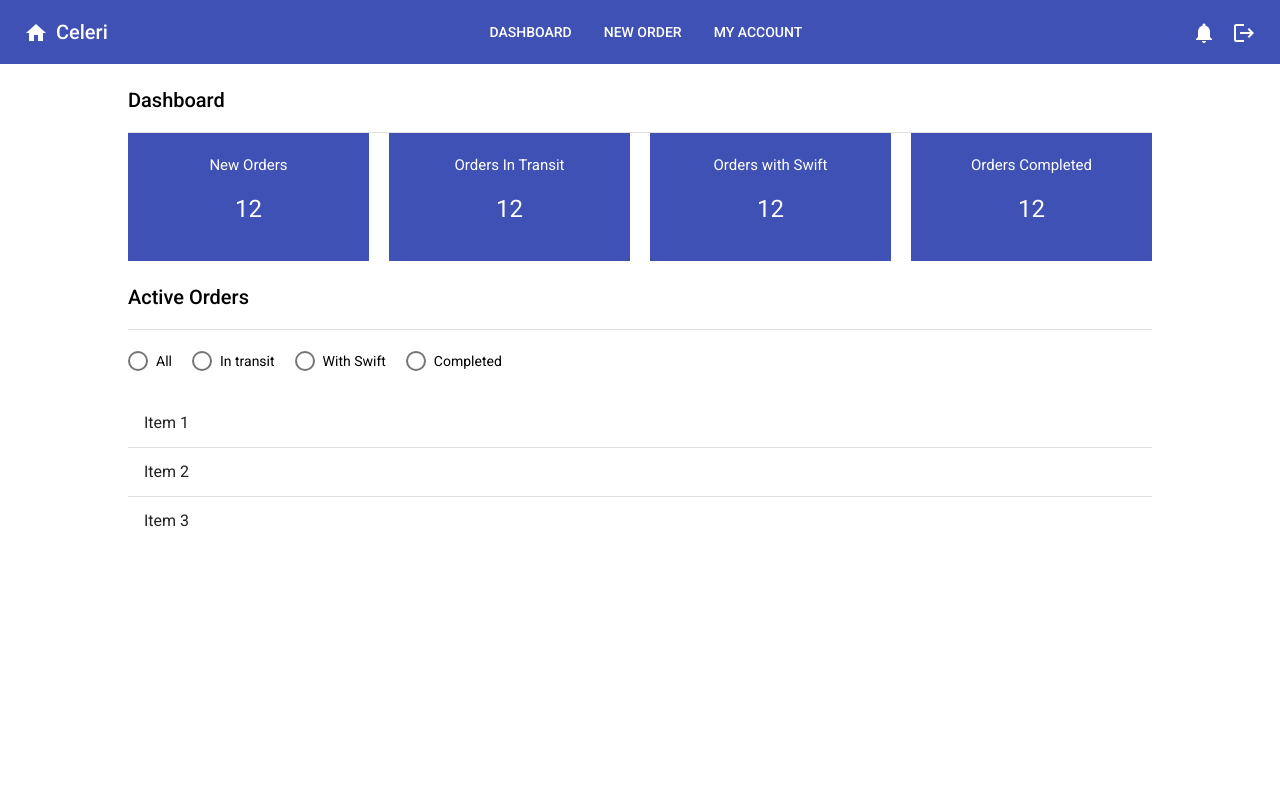
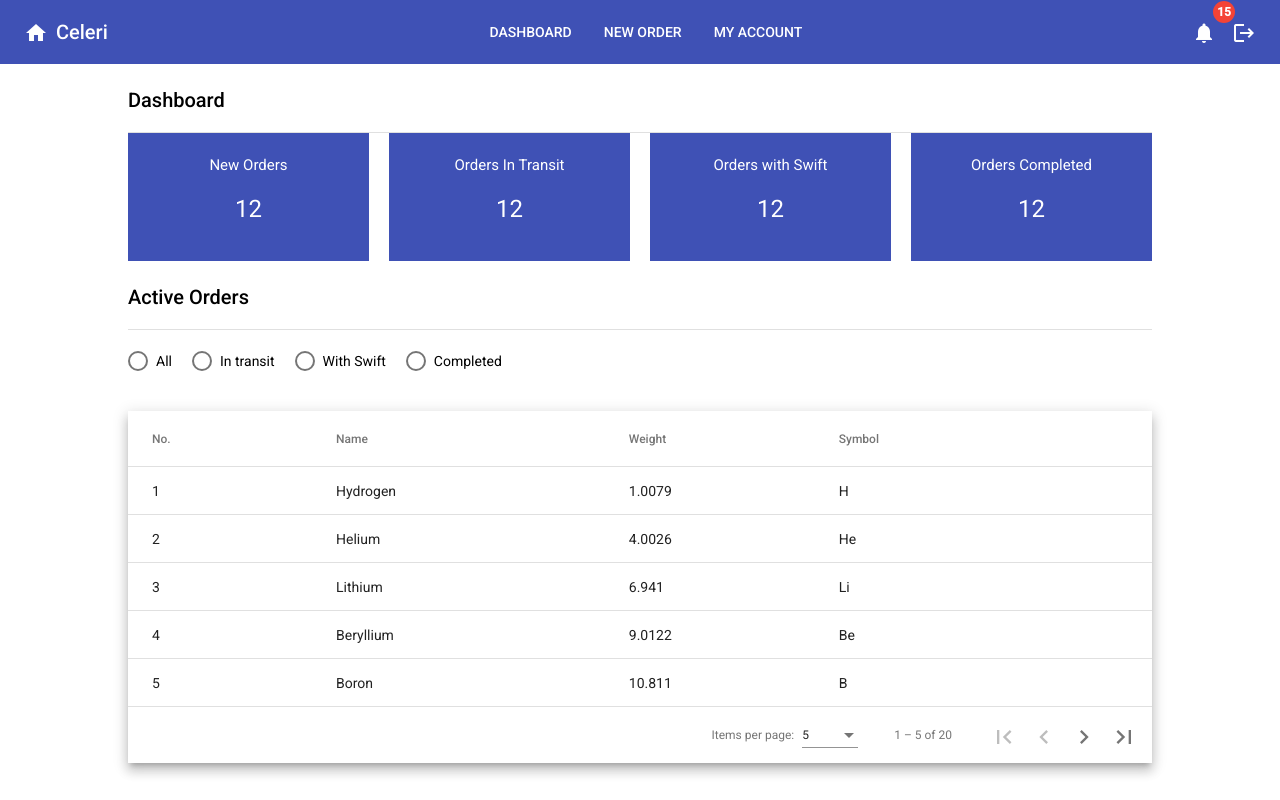
Before and after one commit to saneej4u/celeri, an Angular app: page /dentist/home in a window 1280 px wide. Built offline with nearby package versions, Linux system fonts and the light colour scheme.

Commit message:
Lazy loading for dentist module

```diff
--- a/src/app/account/account-routing.module.ts
+++ b/src/app/account/account-routing.module.ts
@@ -6,7 +6,6 @@
 const routes: Routes = [
   { path: 'login',  component: LoginComponent},
   { path: 'signup', component: SignupComponent},
-
 ];
 
 @NgModule({
--- a/src/app/app-routing.module.ts
+++ b/src/app/app-routing.module.ts
@@ -4,7 +4,13 @@
 
 
 
-const routes: Routes = [ { path: '', component: HomeComponent}];
+const routes: Routes = [
+
+  { path: '', component: HomeComponent },
+  { path: 'dentist', loadChildren: () => import('./dentist/dentist.module').then(mod => mod.DentistModule)},
+  { path: '' , redirectTo: '', pathMatch: 'full'}
+
+];
 
 @NgModule({
   imports: [
--- a/src/app/app.module.ts
+++ b/src/app/app.module.ts
@@ -9,7 +9,6 @@
 import { AccountModule } from './account/account.module';
 import { HomeComponent } from './home/home.component';
 import { SharedModule } from './shared/shared.module';
-import { DentistModule } from './dentist/dentist.module';
 import { CoreModule } from './core/core.module';
 
 @NgModule({
@@ -24,7 +23,6 @@
     BrowserAnimationsModule,
     AccountModule,
     SharedModule,
-    DentistModule,
     CoreModule
 
   ],
--- a/src/app/core/navigation/navigation.component.html
+++ b/src/app/core/navigation/navigation.component.html
@@ -8,12 +8,18 @@
         </div>
 
         <div>
-          <button mat-button [routerLink]="['/']" routerLinkActive="router-link-active">DASHBOARD</button>
+          <button mat-button [routerLink]="['/dentist/home']" routerLinkActive="router-link-active">DASHBOARD</button>
           <button mat-button [routerLink]="['/dentist/shop']" routerLinkActive="router-link-active">NEW ORDER</button>
           <button mat-button [routerLink]="['/dentist/details']" routerLinkActive="router-link-active">MY ACCOUNT</button>
         </div>
         <div>
-                <button mat-icon-button aria-label="Example icon button with a heart icon">
+                <!-- <mat-icon matBadge="15" matBadgeColor="warn">home</mat-icon>
+
+                <span class="cdk-visually-hidden">
+                  Example with a home icon with overlaid badge showing the number 15
+                </span> -->
+
+                <button matBadge="15" matBadgeColor="warn" mat-icon-button aria-label="Example icon button with a heart icon">
                         <mat-icon>notifications</mat-icon>
                       </button>
                       <!-- <span class="mat-h4"> Welcome Saneej</span> -->
--- a/src/app/dentist/dashboard/dashboard.component.html
+++ b/src/app/dentist/dashboard/dashboard.component.html
@@ -39,17 +39,44 @@
     </mat-radio-group>
 
     <br>
+    <br>
     <!-- <div *ngFor="let item of activeItems">
 
         <mat-card style="margin: 10px 0">Simple card {{item}}</mat-card>
     </div> -->
 
-    <mat-list>
-            <mat-list-item>Item 1</mat-list-item>
-            <mat-divider></mat-divider>
-            <mat-list-item>Item 2</mat-list-item>
-            <mat-divider></mat-divider>
-            <mat-list-item>Item 3</mat-list-item>
-          </mat-list>
+    <div class="mat-elevation-z8">
+            <table mat-table [dataSource]="dataSource">
+
+              <!-- Position Column -->
+              <ng-container matColumnDef="position">
+                <th mat-header-cell *matHeaderCellDef> No. </th>
+                <td mat-cell *matCellDef="let element"> {{element.position}} </td>
+              </ng-container>
+
+              <!-- Name Column -->
+              <ng-container matColumnDef="name">
+                <th mat-header-cell *matHeaderCellDef> Name </th>
+                <td mat-cell *matCellDef="let element"> {{element.name}} </td>
+              </ng-container>
+
+              <!-- Weight Column -->
+              <ng-container matColumnDef="weight">
+                <th mat-header-cell *matHeaderCellDef> Weight </th>
+                <td mat-cell *matCellDef="let element"> {{element.weight}} </td>
+              </ng-container>
+
+              <!-- Symbol Column -->
+              <ng-container matColumnDef="symbol">
+                <th mat-header-cell *matHeaderCellDef> Symbol </th>
+                <td mat-cell *matCellDef="let element"> {{element.symbol}} </td>
+              </ng-container>
+
+              <tr mat-header-row *matHeaderRowDef="displayedColumns"></tr>
+              <tr mat-row *matRowDef="let row; columns: displayedColumns;"></tr>
+            </table>
+
+            <mat-paginator [pageSizeOptions]="[5, 10, 20]" showFirstLastButtons></mat-paginator>
+          </div>
 
 </div>
--- a/src/app/dentist/dashboard/dashboard.component.scss
+++ b/src/app/dentist/dashboard/dashboard.component.scss
@@ -9,3 +9,7 @@
     color: white;
     padding: 20px 0;
 }
+
+table {
+    width: 100%;
+  }
--- a/src/app/dentist/dashboard/dashboard.component.ts
+++ b/src/app/dentist/dashboard/dashboard.component.ts
@@ -1,17 +1,60 @@
-import { Component, OnInit } from '@angular/core';
+import { Component, OnInit, ViewChild, AfterViewInit } from '@angular/core';
+import { MatTableDataSource } from '@angular/material/table';
+import { MatPaginator } from '@angular/material/paginator';
 
 @Component({
   selector: 'app-dashboard',
   templateUrl: './dashboard.component.html',
   styleUrls: ['./dashboard.component.scss']
 })
-export class DashboardComponent implements OnInit {
+export class DashboardComponent implements OnInit , AfterViewInit{
+
+  displayedColumns: string[] = ['position', 'name', 'weight', 'symbol'];
+  dataSource = new MatTableDataSource<PeriodicElement>(ELEMENT_DATA);
 
   activeItems: number[] =  [1,2,3,4,5];
   constructor() { }
+
 
   ngOnInit(): void {
 
   }
 
+
+  @ViewChild(MatPaginator) paginator: MatPaginator;
+
+  ngAfterViewInit() {
+    this.dataSource.paginator = this.paginator;
+  }
+
 }
+
+export interface PeriodicElement {
+  name: string;
+  position: number;
+  weight: number;
+  symbol: string;
+}
+
+const ELEMENT_DATA: PeriodicElement[] = [
+  {position: 1, name: 'Hydrogen', weight: 1.0079, symbol: 'H'},
+  {position: 2, name: 'Helium', weight: 4.0026, symbol: 'He'},
+  {position: 3, name: 'Lithium', weight: 6.941, symbol: 'Li'},
+  {position: 4, name: 'Beryllium', weight: 9.0122, symbol: 'Be'},
+  {position: 5, name: 'Boron', weight: 10.811, symbol: 'B'},
+  {position: 6, name: 'Carbon', weight: 12.0107, symbol: 'C'},
+  {position: 7, name: 'Nitrogen', weight: 14.0067, symbol: 'N'},
+  {position: 8, name: 'Oxygen', weight: 15.9994, symbol: 'O'},
+  {position: 9, name: 'Fluorine', weight: 18.9984, symbol: 'F'},
+  {position: 10, name: 'Neon', weight: 20.1797, symbol: 'Ne'},
+  {position: 11, name: 'Sodium', weight: 22.9897, symbol: 'Na'},
+  {position: 12, name: 'Magnesium', weight: 24.305, symbol: 'Mg'},
+  {position: 13, name: 'Aluminum', weight: 26.9815, symbol: 'Al'},
+  {position: 14, name: 'Silicon', weight: 28.0855, symbol: 'Si'},
+  {position: 15, name: 'Phosphorus', weight: 30.9738, symbol: 'P'},
+  {position: 16, name: 'Sulfur', weight: 32.065, symbol: 'S'},
+  {position: 17, name: 'Chlorine', weight: 35.453, symbol: 'Cl'},
+  {position: 18, name: 'Argon', weight: 39.948, symbol: 'Ar'},
+  {position: 19, name: 'Potassium', weight: 39.0983, symbol: 'K'},
+  {position: 20, name: 'Calcium', weight: 40.078, symbol: 'Ca'},
+];
--- a/src/app/dentist/my-details/my-details.component.html
+++ b/src/app/dentist/my-details/my-details.component.html
@@ -1,5 +1,5 @@
 <div fxLayout="row" style="height: 100vh" fxLayoutAlign="space-around start">
-    <div fxFlex="40" style="background: lightgray" style="margin: 30px; padding: 30px;">
+    <div fxFlex="40" class="mat-elevation-z8" style="background: lightgray" style="margin: 30px; padding: 30px;">
         <h2>My Details</h2>
         <div fxLayout="row" fxLayoutAlign="space-between start" fxLayoutGap="30px;">
             <div fxFlex="50">
@@ -51,7 +51,7 @@
 
     </div>
 
-    <div fxFlex="50" style="background: lightgray" style="margin: 30px 0px; padding: 30px;">
+    <div fxFlex="50" class="mat-elevation-z8" style="background: lightgray" style="margin: 30px 0px; padding: 30px;">
 
             <div fxLayout="row" fxLayoutAlign="space-between center" >
 
@@ -67,7 +67,7 @@
                     <input matInput (keyup)="applyFilter($event)" placeholder="Ex. Mia" #input>
                 </mat-form-field>
 
-                <div class="mat-elevation-z8">
+                <div>
                     <table mat-table [dataSource]="dataSource" matSort>
 
                         <!-- ID Column -->
--- a/tsconfig.json
+++ b/tsconfig.json
@@ -11,7 +11,7 @@
     "moduleResolution": "node",
     "importHelpers": true,
     "target": "es2015",
-    "module": "es2020",
+    "module": "esnext",
     "lib": [
       "es2018",
       "dom"
```
Also changed, not shown: src/app/dentist/dentist-routing.module.ts (+11 -6 lines), src/app/shared/shared.module.ts (+5 -2 lines).
